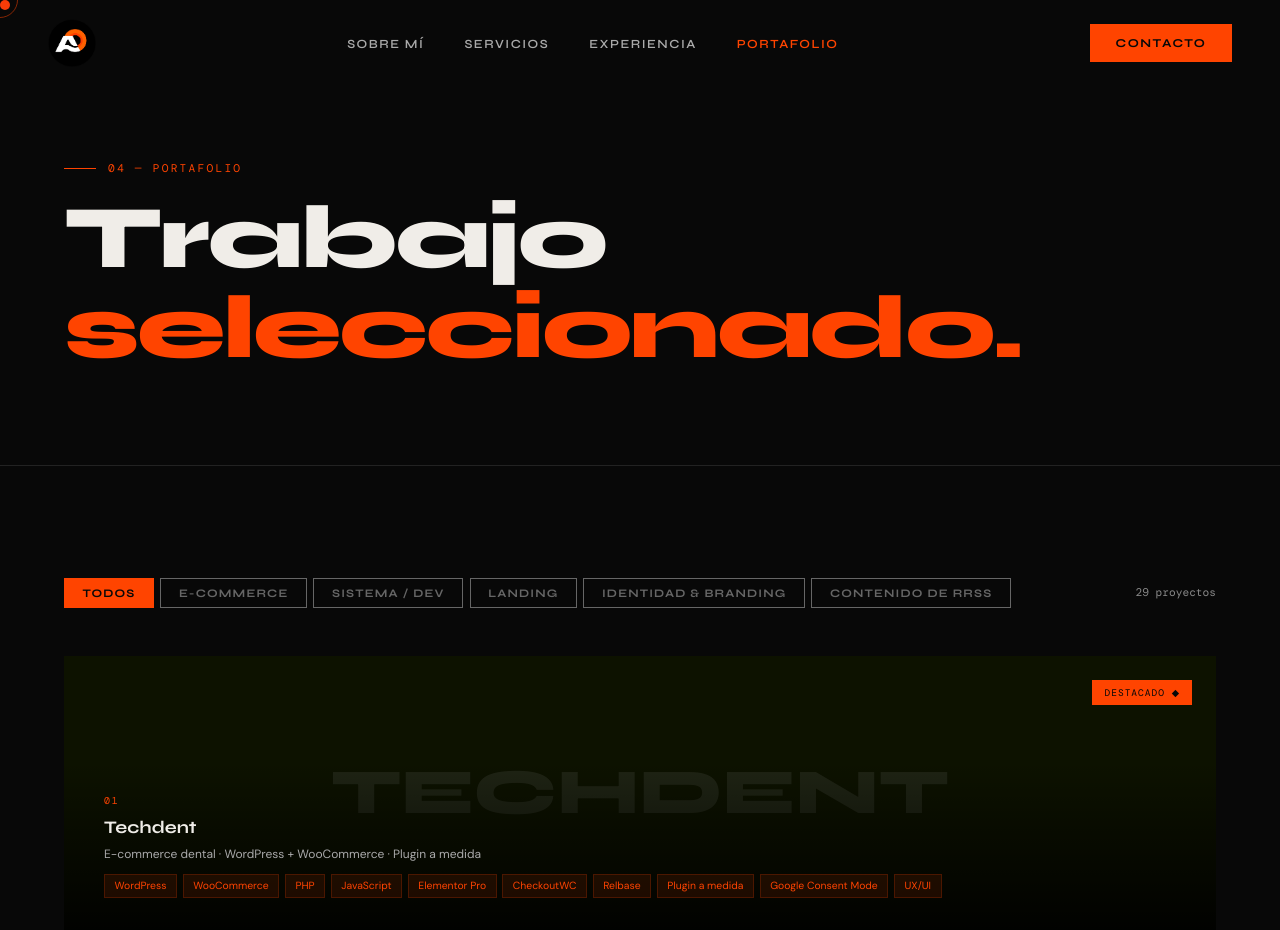
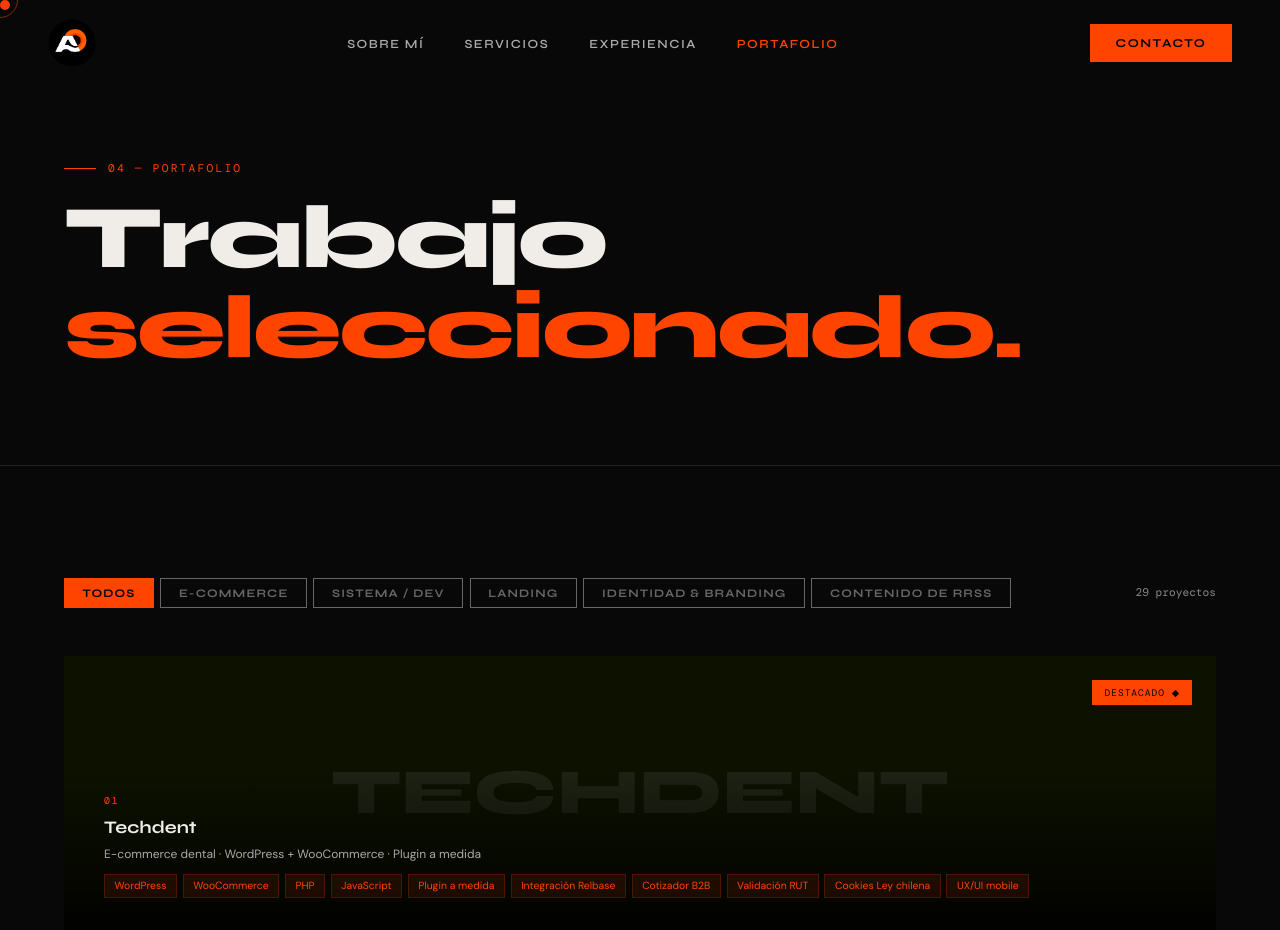
Before and after one commit to AnglieParedes/anglieparedes.github.io, a React (Vite) app: page /portafolio in a window 1280 px wide. Shown: the top 930 px of the page. Built offline with nearby package versions, Linux system fonts and the light colour scheme.

Commit message:
Actualiza tags de Techdent segun descripcion
Co-Authored-By: Claude Opus 5.5 <noreply@anthropic.com>

```diff
--- a/src/components/Projects.jsx
+++ b/src/components/Projects.jsx
@@ -9,7 +9,7 @@ const projects = [
   {
     num: '01', name: 'Techdent', cat: 'E-commerce', cat2: 'Sistema / Dev', highlight: true,
     type: 'E-commerce dental · WordPress + WooCommerce · Plugin a medida',
-    tags: ['WordPress', 'WooCommerce', 'PHP', 'JavaScript', 'Elementor Pro', 'CheckoutWC', 'Relbase', 'Plugin a medida', 'Google Consent Mode', 'UX/UI'],
+    tags: ['WordPress', 'WooCommerce', 'PHP', 'JavaScript', 'Plugin a medida', 'Integración Relbase', 'Cotizador B2B', 'Validación RUT', 'Cookies Ley chilena', 'UX/UI mobile'],
     bg: '#0d1200', url: 'https://techdent.cl',
     detail: 'Proyecto colaborativo en equipo para una tienda online de insumos dentales. Mi participación: rediseño y desarrollo del home, integración con el sistema de facturación Relbase y un sistema de cotizaciones para clínicas y Mercado Público, con panel de gestión de solicitudes y reporte semanal por correo. Creé el aviso dinámico \"Llega hoy\", que según el día y la hora informa si el pedido alcanza despacho el mismo día, con cuenta regresiva y alertas en carrito, checkout y catálogo. Además desarrollé un plugin propio que reúne las funciones a medida del sitio: nueva plantilla para las entradas del blog (con índice, categorías y productos relacionados), buscador de productos por nombre, SKU, marca o categoría, cotizador para productos sin stock, formularios protegidos contra spam con validación de RUT, aviso de cookies y política de privacidad según la ley chilena, y mejoras en la ficha de producto como barra de compra fija en el celular. Todo pensado para que comprar y cotizar sea más simple, rápido y seguro.',
     mockup: { desktop: '/mockups/techdent-desktop.webp', mobile: '/mockups/techdent-mobile.webp' },
```
